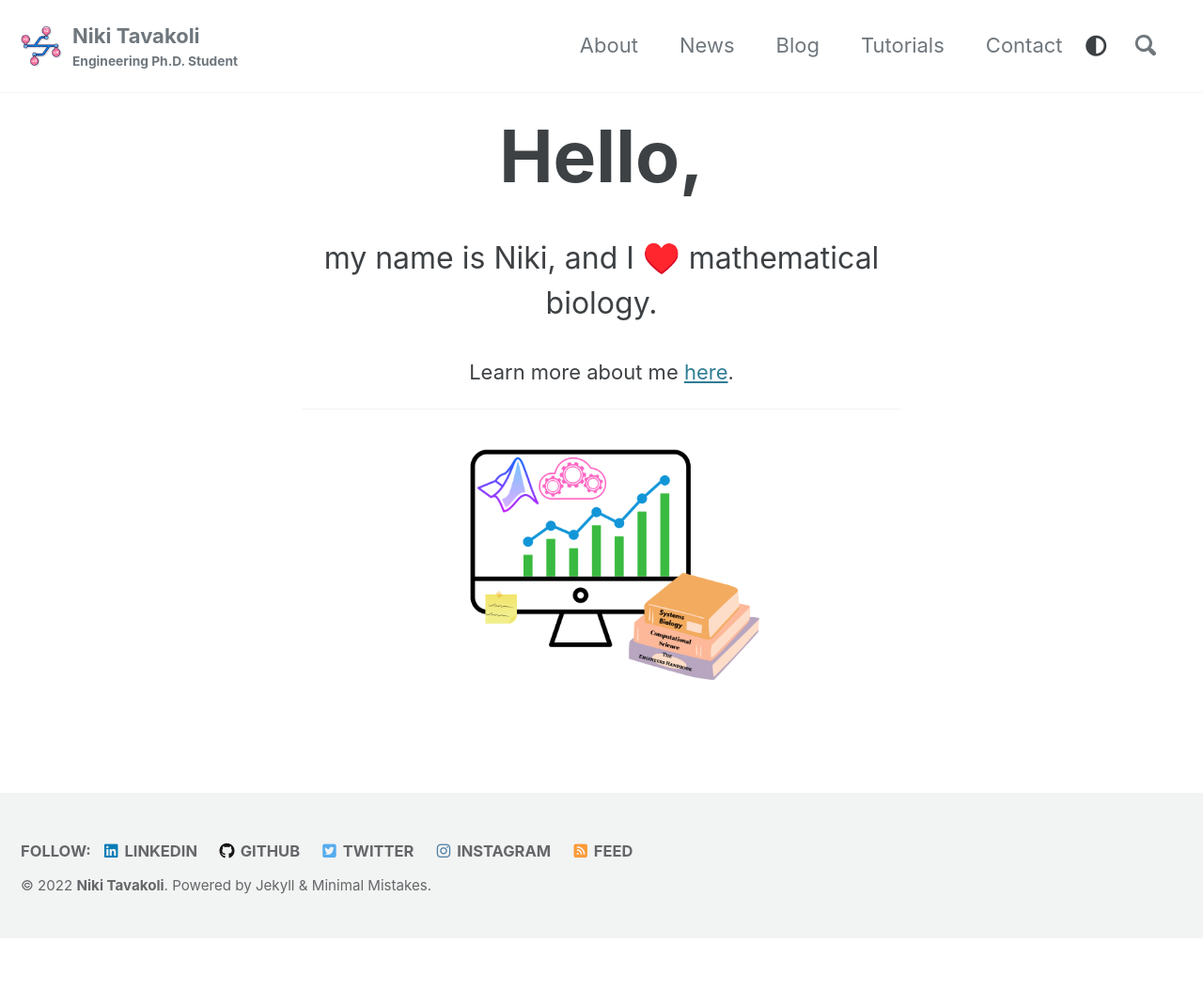
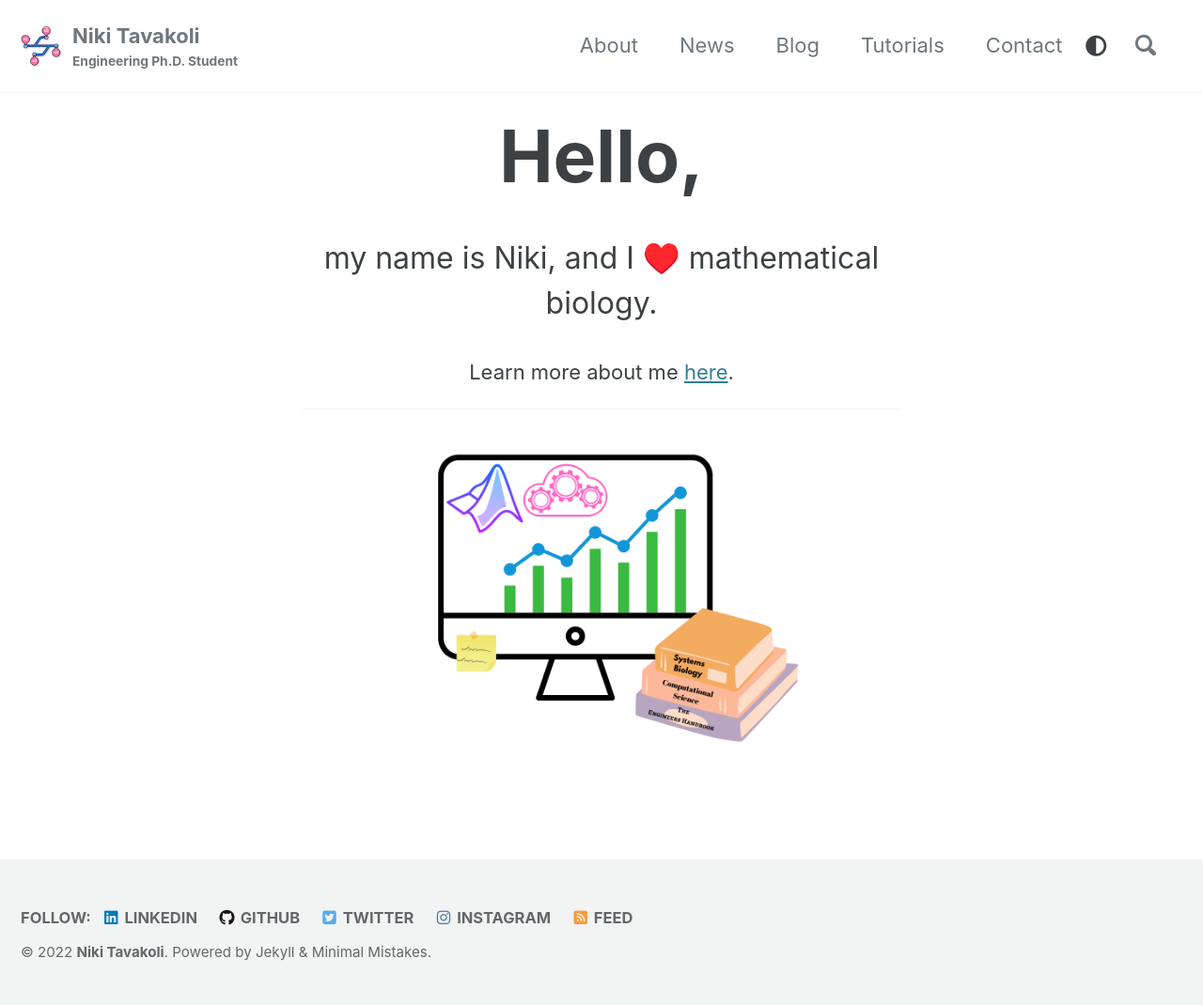
Before and after one commit to nikitavakoli/nikitavakoli.github.io, a Jekyll site: the page built from index.html, in a window 1280 px wide. Shown: the whole page at 94% size. Built offline with Jekyll 4.4.1, drawn with Linux system fonts in a browser that asks for light colours; cached includes are drawn as plain includes; nearby versions of some CDN libraries; the list of posts is cut into pages by our own code; before the commit the page ends 999 px from its top, so only the background shows below that.

Commit message:
increased home image size

```diff
--- a/index.html
+++ b/index.html
@@ -9,6 +9,6 @@ author_profile: false
 <br>
 Learn more about me <a href="/about/">here</a>.
 <hr>
-<img src="/images/home.png" alt="home_logo" width="510" height="510">
+<img src="/images/home.png" alt="home_logo" width="650" height="650">
 
 </center>
```
